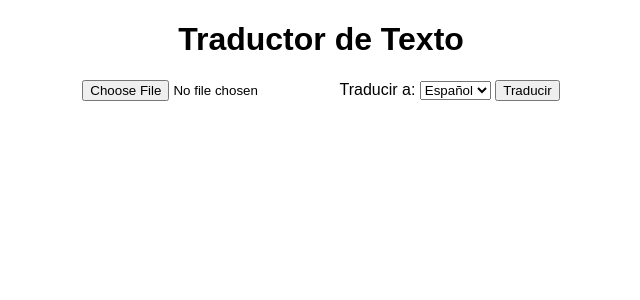
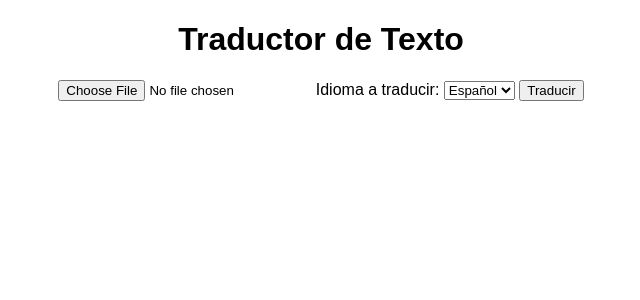
Before and after one commit to Yherson/Project, a Flask app: page / in a window 1280 px wide. Shown: the top 300 px of the page, without its empty margins (319-959 px from the left). Run offline with Flask 3, Linux system fonts and the light colour scheme.

```diff
--- a/templates/index.html
+++ b/templates/index.html
@@ -30,7 +30,7 @@
     <h1>Traductor de Texto</h1>
     <form method="POST" action="/traducir" enctype="multipart/form-data">
         <input type="file" name="archivo">
-        <label for="idioma">Traducir a:</label>
+        <label for="idioma">Idioma a traducir:</label>
         <select name="idioma" id="idioma">
             <option value="es">Español</option>
             <option value="en">Inglés</option>
```
